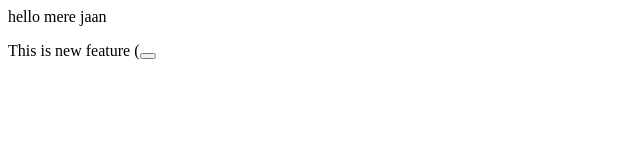
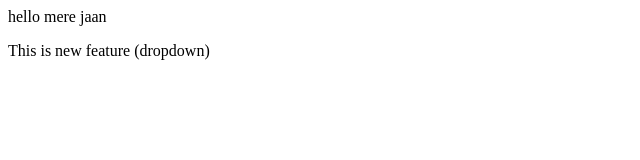
Before and after one commit to Rachitprajapat/LocalRepo, a plain HTML site: page index.html in a window 1280 px wide. Shown: the full height of the page, 0-640 px from the left. Drawn offline with Linux system fonts and the light colour scheme.

Commit message:
Add Dropdown

```diff
--- a/index.html
+++ b/index.html
@@ -1,2 +1,2 @@
 <p>hello mere jaan</p>
-<p>This is new feature (<button )</p>
+<p>This is new feature (dropdown)</p>
```
